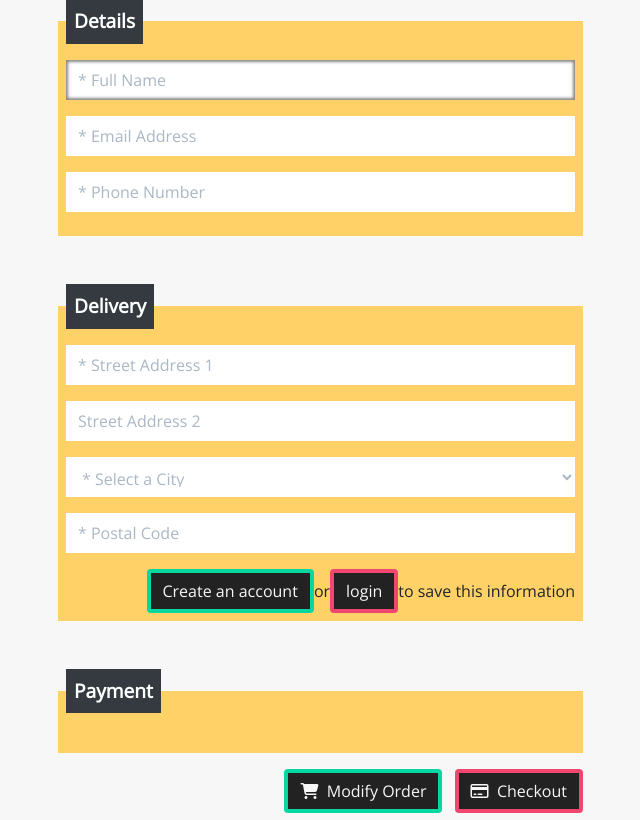
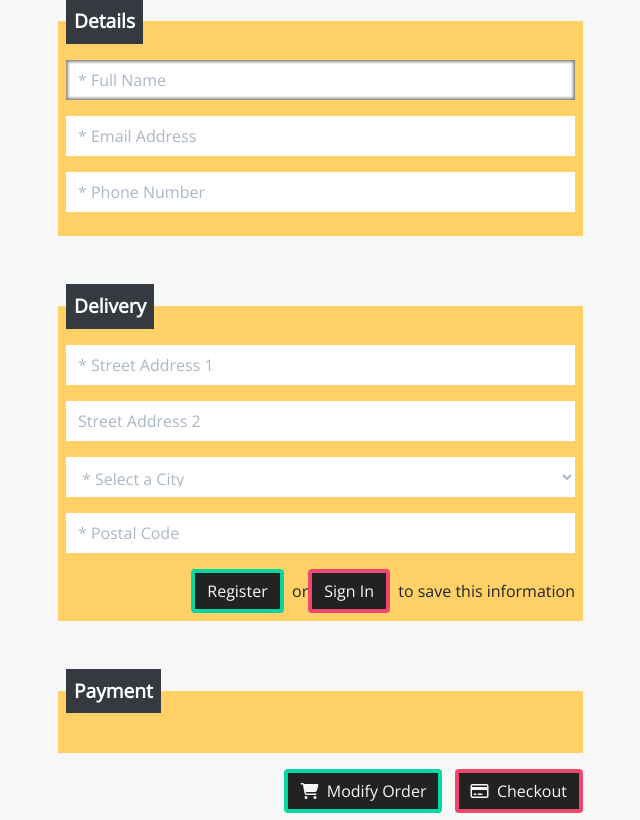
Before and after one commit to wondrousWebWorks/burgersaurus-rex, a Django app: template checkout/templates/checkout/checkout.html in a window 1280 px wide. Shown: the part 761-1581 px from the top of the page, without its empty margins (42-682 px from the left). Run offline with Django 3.2, Linux system fonts and the light colour scheme; the template is opened without the code that fills it: values that come from a table or form of the project are taken from there, others are empty; some libraries are stand-ins or nearby versions; some web fonts are replaced.

Commit message:
Changed Create an account button text to register and Login In button text to Sign In to match the rest of the site's naming convention

```diff
--- a/checkout/templates/checkout/checkout.html
+++ b/checkout/templates/checkout/checkout.html
@@ -38,8 +38,8 @@
                             <label class="form-check-label" for="id-save-info">Save this delivery information to my profile</label>
                             <input class="form-check-input ml-2 mr-0" type="checkbox" id="id-save-info" name="save-info" checked>
                         {% else %}
-                            <a class="btn-custom colour-1-border btn-background-and-colour" href="{% url 'account_signup' %}">Create an account</a> or
-                            <a class="btn-custom colour-2-border btn-background-and-colour" href="{% url 'account_login' %}">login</a> to save this information
+                            <a class="btn-custom colour-1-border btn-background-and-colour" href="{% url 'account_signup' %}">Register</a>&nbsp; or
+                            <a class="btn-custom colour-2-border btn-background-and-colour" href="{% url 'account_login' %}">Sign In</a>&nbsp; to save this information
                         {% endif %}
                     </div>
                 </fieldset>
```
